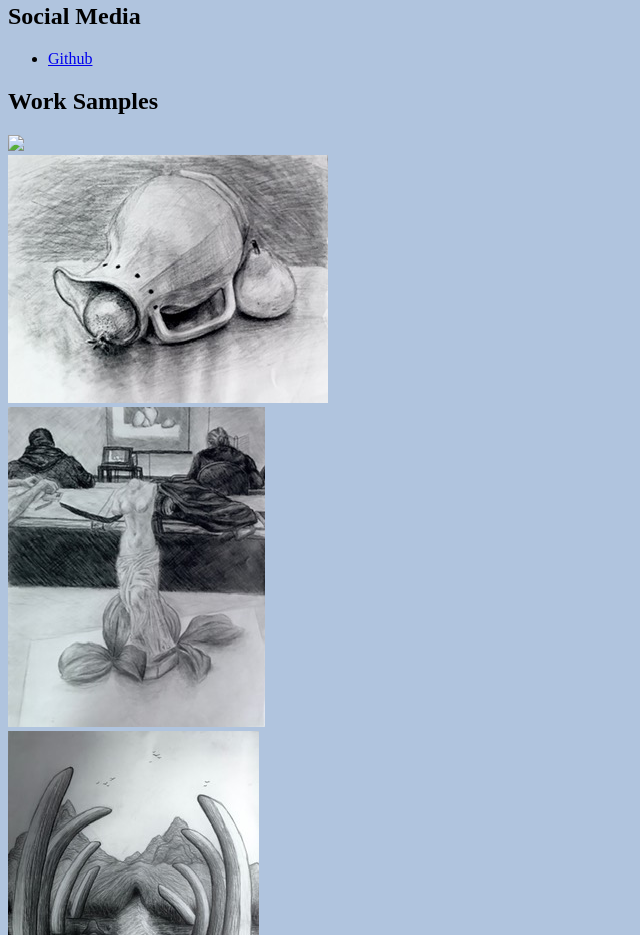
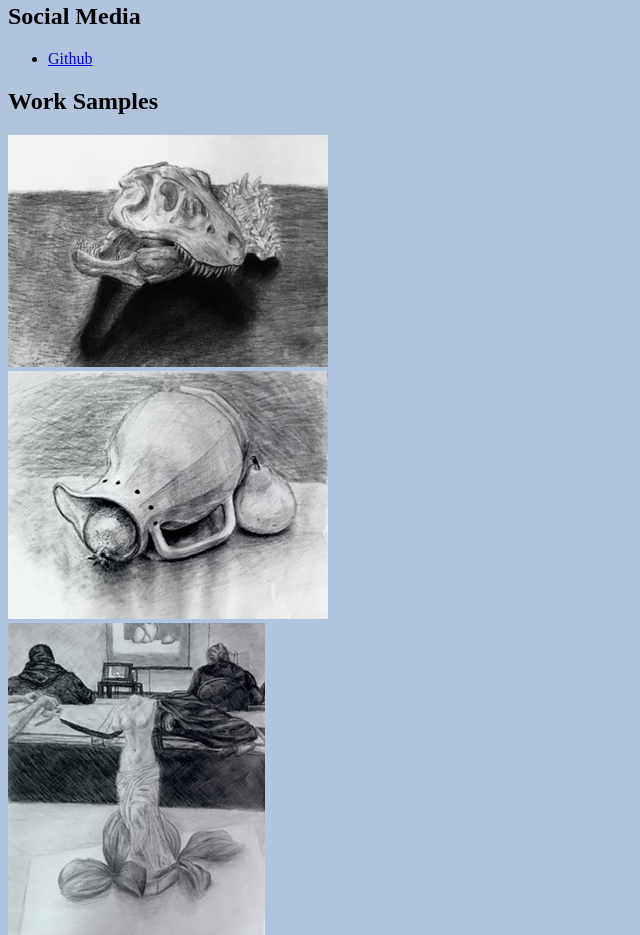
Before and after one commit to TechnoBladez/fid, a plain HTML site: page resume/index.html in a window 1280 px wide. Shown: the part 1268-2203 px from the top of the page, without its empty margins (0-640 px from the left). Drawn offline with Linux system fonts and the light colour scheme; files whose address does not match are found by name.

Commit message:
Update index.html

```diff
--- a/resume/index.html
+++ b/resume/index.html
@@ -71,7 +71,7 @@
 </ul>
 <h2>Work Samples</h2>
 
-<img src="resume/bones.jpg"><br>
+<img src="bones.jpg"><br>
 <img src="art/pot.jpg"><br>
 <img src="art/statue.jpg"><br>
 <img src="art/walkway.jpg"><br>
```
